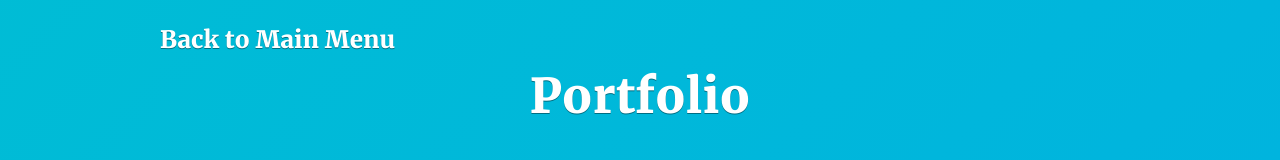
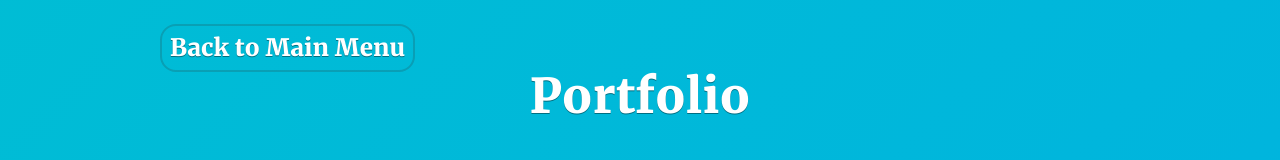
Before and after one commit to BlueElyas/elyas-portfolio, a React (Create React App) app: page /home/portfolio in a window 1280 px wide. Shown: the top 160 px of the page. Built offline with nearby package versions, Linux system fonts and the light colour scheme; a web font is replaced by a local one.

Commit message:
Some improvements

```diff
--- a/src/components/reusable/AlbumCard.jsx
+++ b/src/components/reusable/AlbumCard.jsx
@@ -5,7 +5,7 @@ const AlbumCard = ({ project }) => {
   const { name, description, images, slug } = project;
   return (
     <NavLink to={slug}>
-      <div className=" w-[90%] lg:w-80 rounded-lg m-1 overflow-hidden cursor-pointer shadow-xl transition-all ease-linear transition-200ms hover:scale-105 hover:shadow-2xl p-4 bg-white text-darkGray text-start ">
+      <div className=" lg:w-80 rounded-lg m-1 overflow-hidden cursor-pointer shadow-xl transition-all ease-linear transition-200ms hover:shadow-2xl p-4 bg-white text-darkGray text-start ">
         <img src={images[0]} alt={name} className="w-full object-cover " />
         <ul className="  my-4 leading-7 flex flex-col gap-4">
           <li className="font-merriweatherBold">{name}</li>
--- a/src/components/reusable/JavStyles.js
+++ b/src/components/reusable/JavStyles.js
@@ -3,6 +3,14 @@ const linkStyles = [
   "cursor-pointer",
   "active:opacity-45",
   "font-bold",
+  "border-2",
+  "border-solid",
+  "border-darkGray",
+  "border-opacity-20",
+  "flex",
+  "items-center",
+  "px-2",
+  "rounded-2xl",
   "after:bg-white",
   "after:absolute",
   "after:h-[2px]",
--- a/src/pages/Projects.jsx
+++ b/src/pages/Projects.jsx
@@ -24,7 +24,7 @@ const Projects = () => {
             Visit my github here!
           </a>
         </div>
-        <div className="mt-8 grid place-items-center md:grid-cols-2 lg:grid-cols-3 items-start">
+        <div className="mt-8 grid gap-16 md:gap-32 md:grid-cols-2 lg:grid-cols-3 items-start">
           {projects.map((project) => {
             return <AlbumCard project={project} key={project.slug} />;
           })}
```
